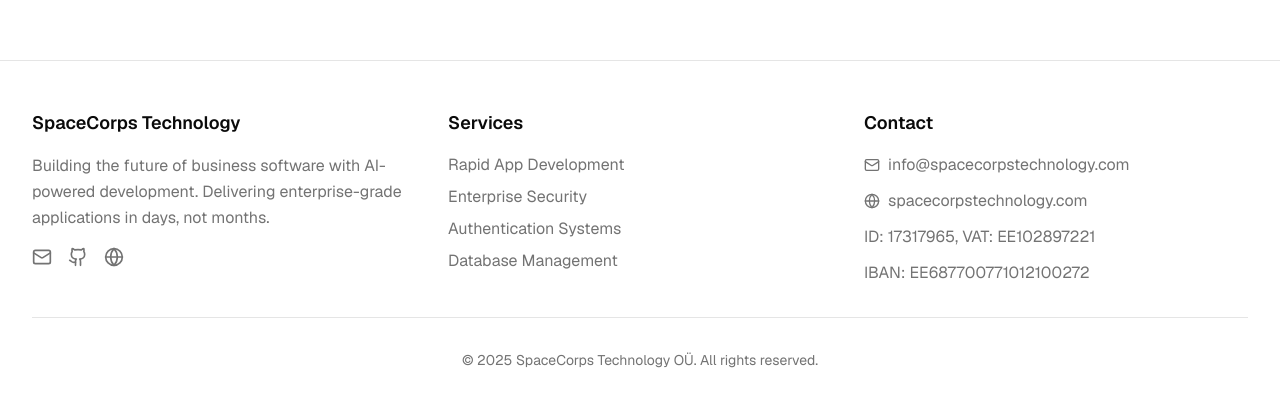
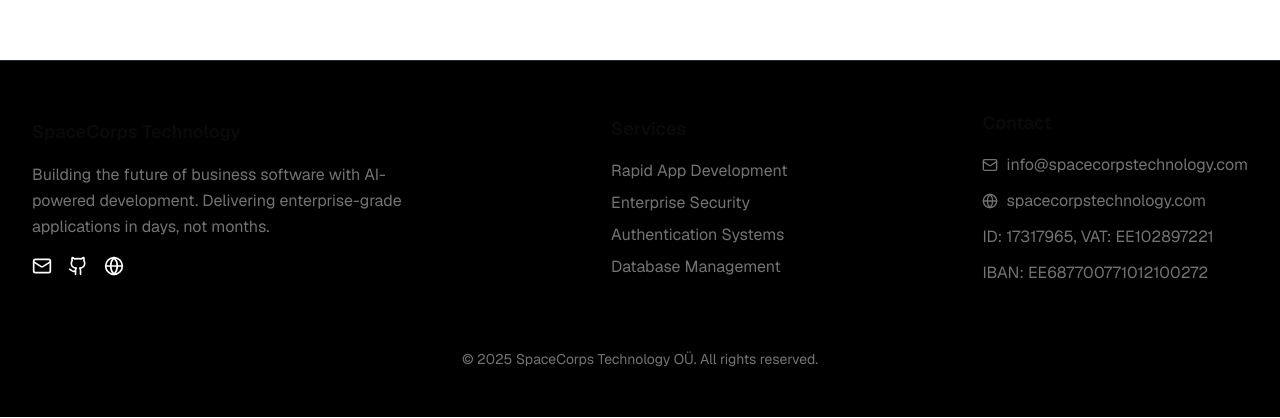
Before and after one commit to SpaceCorps/web, a React (Vite) app: page /about in a window 1280 px wide. Shown: the part 740-1158 px from the top of the page. Built offline with nearby package versions, Linux system fonts and the light colour scheme.

Commit message:
feat: better version footer

```diff
--- a/src/components/Footer/Footer.tsx
+++ b/src/components/Footer/Footer.tsx
@@ -22,28 +22,28 @@ const Footer: React.FC<FooterProps> = ({}) => {
   ];
 
   return (
-    <footer className="bg-card border-t border-border">
-      <div className="container mx-auto px-4 sm:px-6 lg:px-8 py-12">
-        <div className="grid grid-cols-1 md:grid-cols-3 gap-8">
+    <footer className="bg-black border-t border-gray-800">
+      <div className="w-full py-12">
+        <div className="flex flex-col md:flex-row items-center justify-between gap-8 md:gap-16 px-8 max-w-7xl mx-auto">
           {/* Company Info */}
-          <div>
+          <div className="flex-shrink-0 text-center md:text-left">
             <h3 className="text-lg font-semibold text-foreground mb-4">
               SpaceCorps Technology
             </h3>
-            <p className="text-muted-foreground mb-4 leading-relaxed">
+            <p className="text-muted-foreground mb-4 leading-relaxed max-w-sm">
               Building the future of business software with AI-powered
               development. Delivering enterprise-grade applications in days, not
               months.
             </p>
-            <div className="flex space-x-4">
-              <Mail className="w-5 h-5 text-muted-foreground hover:text-foreground cursor-pointer transition-colors" />
-              <Github className="w-5 h-5 text-muted-foreground hover:text-foreground cursor-pointer transition-colors" />
-              <Globe className="w-5 h-5 text-muted-foreground hover:text-foreground cursor-pointer transition-colors" />
+            <div className="flex space-x-4 justify-center md:justify-start">
+              <Mail className="w-5 h-5 text-white hover:text-gray-300 cursor-pointer transition-colors" />
+              <Github className="w-5 h-5 text-white hover:text-gray-300 cursor-pointer transition-colors" />
+              <Globe className="w-5 h-5 text-white hover:text-gray-300 cursor-pointer transition-colors" />
             </div>
           </div>
 
           {/* Services */}
-          <div>
+          <div className="flex-shrink-0 text-center md:text-left">
             <h3 className="text-lg font-semibold text-foreground mb-4">
               Services
             </h3>
@@ -62,7 +62,7 @@ const Footer: React.FC<FooterProps> = ({}) => {
           </div>
 
           {/* Contact */}
-          <div>
+          <div className="flex-shrink-0 text-center md:text-left">
             <h3 className="text-lg font-semibold text-foreground mb-4">
               Contact
             </h3>
@@ -80,7 +80,7 @@ const Footer: React.FC<FooterProps> = ({}) => {
         </div>
 
         {/* Bottom Bar */}
-        <div className="border-t border-border mt-8 pt-8 text-center">
+        <div className="mt-8 pt-8 text-center">
           <p className="text-muted-foreground text-sm">
             © 2025 SpaceCorps Technology OÜ. All rights reserved.
           </p>
```
